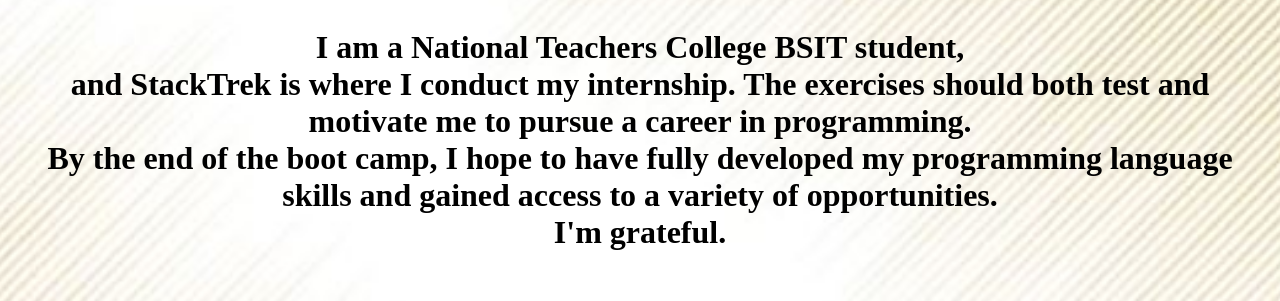
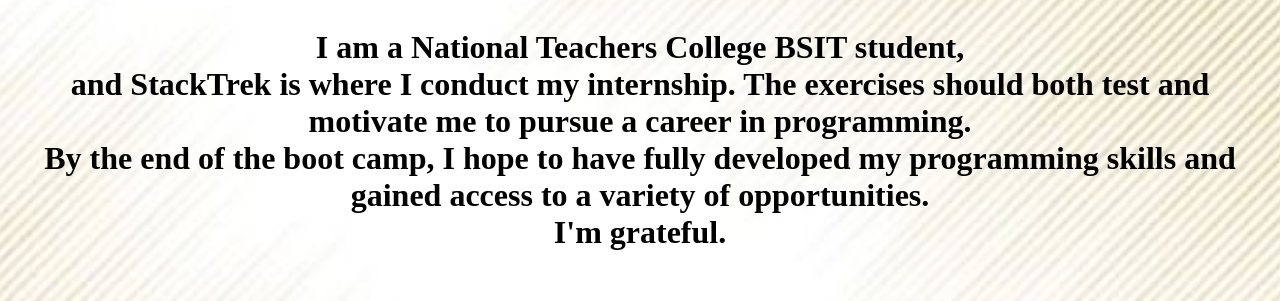
Before and after one commit to AbbygaleG/OJT, a plain HTML site: page OJT.html in a window 1280 px wide. Shown: the part 73-374 px from the top of the page. Drawn offline with Linux system fonts and the light colour scheme; a script that the page names is missing.

Commit message:
Add files via upload

```diff
--- a/OJT.html
+++ b/OJT.html
@@ -35,7 +35,7 @@
     and StackTrek is where I conduct my internship.
     The exercises should both test and motivate me to pursue a career in programming.
     <br>
-    By the end of the boot camp, I hope to have fully developed my programming language skills and gained access to a variety of opportunities.
+    By the end of the boot camp, I hope to have fully developed my programming skills and gained access to a variety of opportunities.
     <br>
     I'm grateful.
  </p>
```
